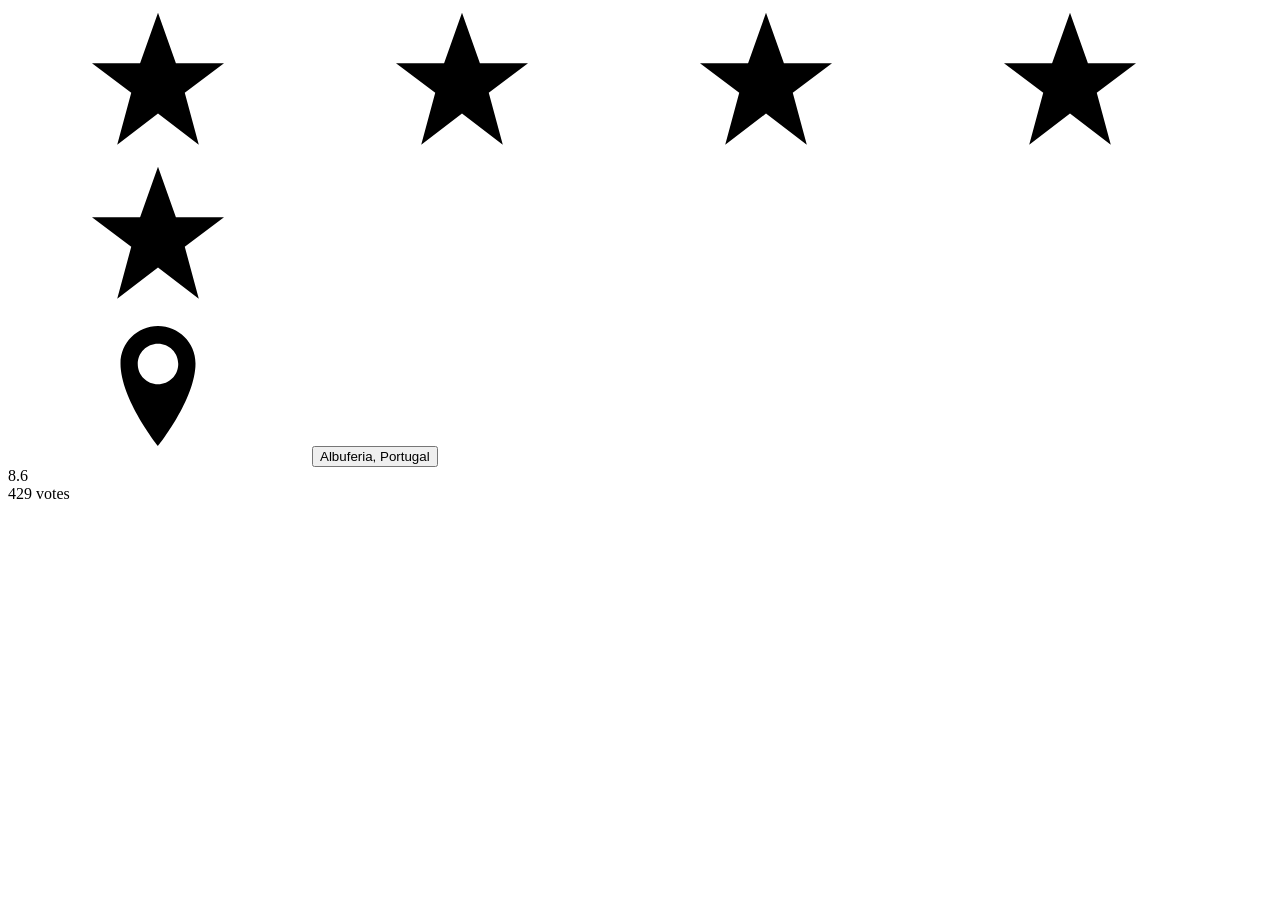
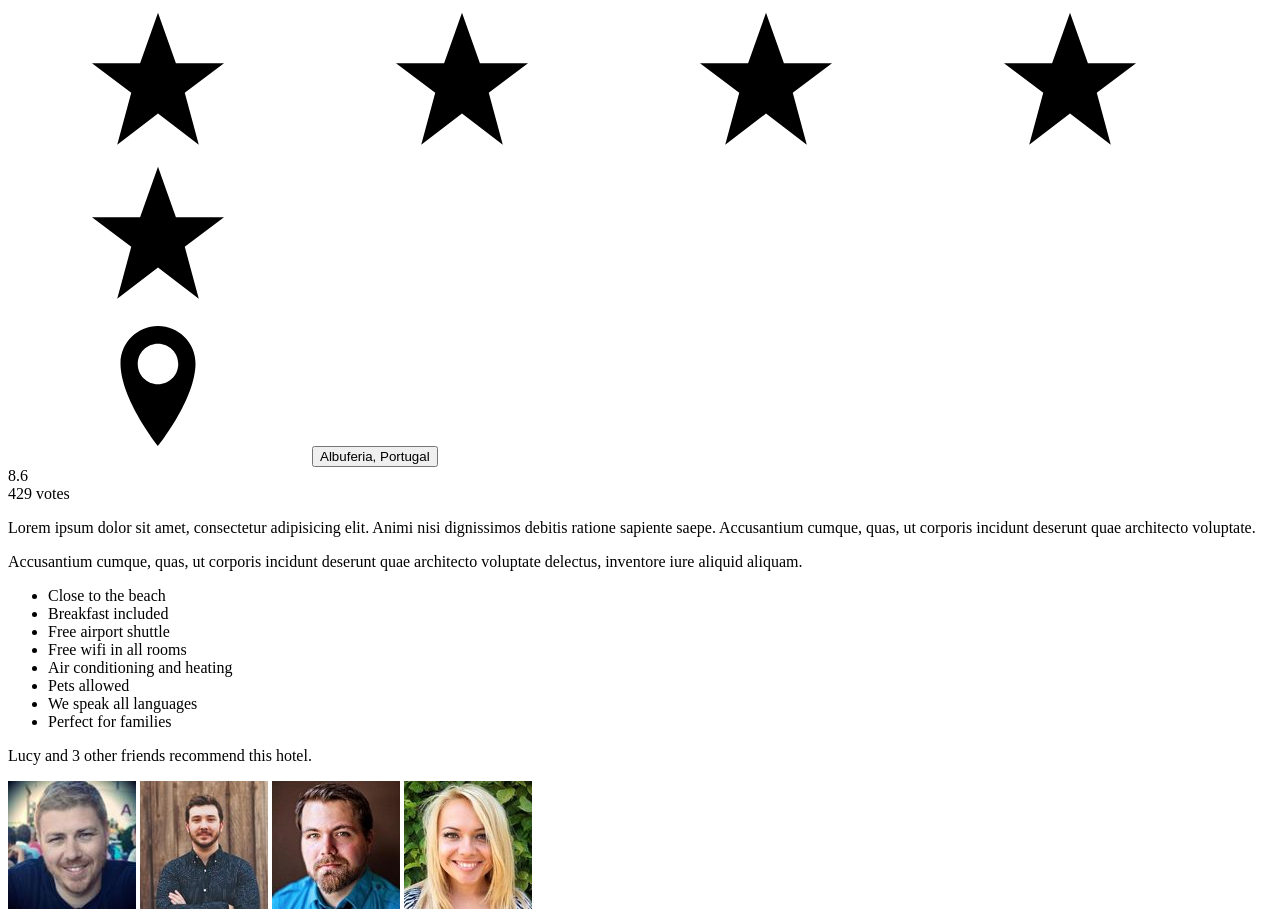
Before and after one commit to ElijahMwambazi/Trillo, a website: page index.html in a window 1280 px wide. Shown: the part 3292-4213 px from the top of the page. Before the commit the page ends 3803 px from the top, so only its background shows below. Drawn offline with Linux system fonts and the light colour scheme.

Commit message:
Added description components

```diff
--- a/index.html
+++ b/index.html
@@ -159,6 +159,65 @@
               <div class="overview__rating-count">429 votes</div>
             </div>
           </div>
+
+          <div class="detail">
+            <div class="description">
+              <p class="description__paragraph">
+                Lorem ipsum dolor sit amet, consectetur adipisicing elit. Animi
+                nisi dignissimos debitis ratione sapiente saepe. Accusantium
+                cumque, quas, ut corporis incidunt deserunt quae architecto
+                voluptate.
+              </p>
+              <p class="description__paragraph">
+                Accusantium cumque, quas, ut corporis incidunt deserunt quae
+                architecto voluptate delectus, inventore iure aliquid aliquam.
+              </p>
+
+              <ul class="description__list">
+                <li class="description__list-item">Close to the beach</li>
+                <li class="description__list-item">Breakfast included</li>
+                <li class="description__list-item">Free airport shuttle</li>
+                <li class="description__list-item">Free wifi in all rooms</li>
+                <li class="description__list-item">
+                  Air conditioning and heating
+                </li>
+                <li class="description__list-item">Pets allowed</li>
+                <li class="description__list-item">We speak all languages</li>
+                <li class="description__list-item">Perfect for families</li>
+              </ul>
+
+              <div class="description__recommend">
+                <p class="description__recommend-count">
+                  Lucy and 3 other friends recommend this hotel.
+                </p>
+                <div class="description__recommend-friends">
+                  <img
+                    src="img/user-3.jpg"
+                    alt="Friend 1"
+                    class="description__recommend-photo"
+                  />
+                  <img
+                    src="img/user-4.jpg"
+                    alt="Friend 2"
+                    class="description__recommend-photo"
+                  />
+                  <img
+                    src="img/user-5.jpg"
+                    alt="Friend 3"
+                    class="description__recommend-photo"
+                  />
+                  <img
+                    src="img/user-6.jpg"
+                    description__
+                    alt="Friend 4"
+                    class="description__recommend-photo"
+                  />
+                </div>
+              </div>
+            </div>
+
+            <div class="user-reviews"></div>
+          </div>
         </main>
       </div>
     </div>
```
